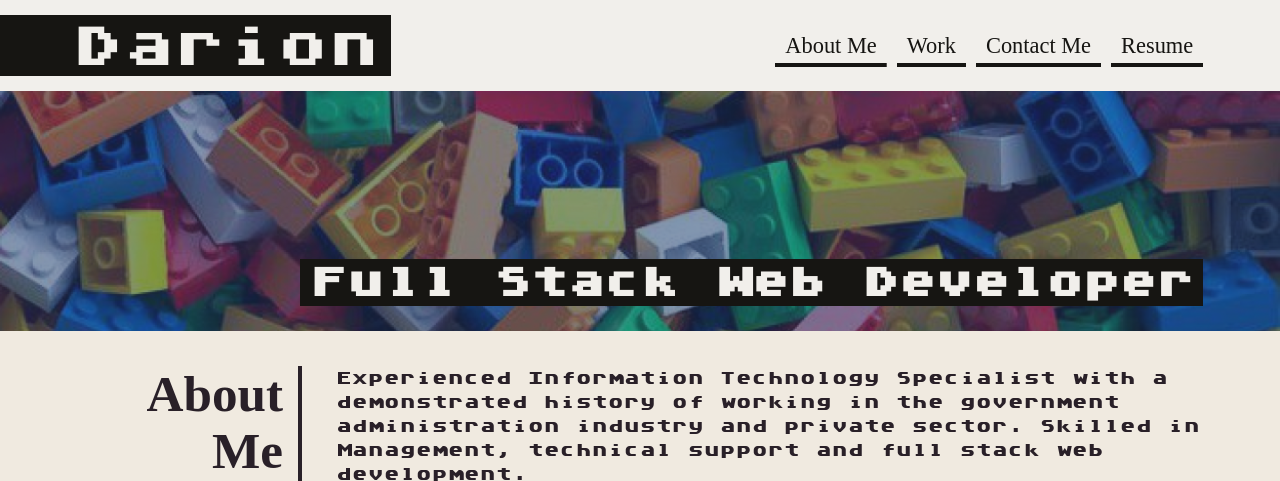
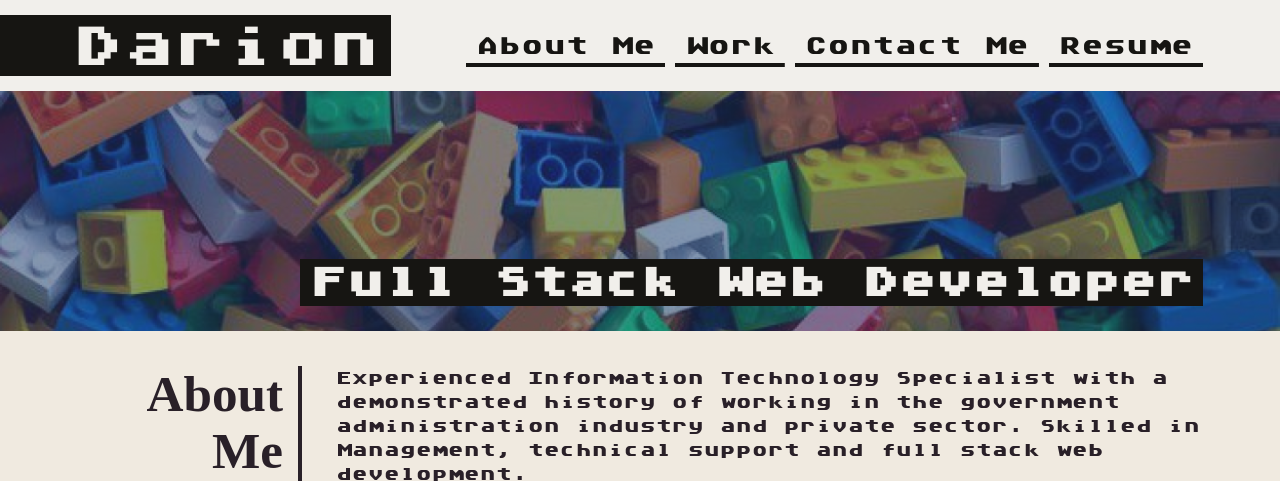
Before and after one commit to darionthetech/Portfolio, a PHP site: page / in a window 1280 px wide. Shown: the top 481 px of the page. Run offline with PHP 8.4, Linux system fonts and the light colour scheme.

```diff
--- a/Main/Assets/CSS/style.css
+++ b/Main/Assets/CSS/style.css
@@ -16,7 +16,7 @@
     font-weight: 100;
 }
 
-  /* brand color palette */
+  /* colors */
     :root {
     --primary: rgb(41, 32, 40);
     --secondary: rgb(22, 21, 18);
@@ -54,7 +54,6 @@ header {
     flex-wrap: wrap;
     align-items: center;
     background-color: var(--tertiary);
-    box-shadow: 0 5px 35px rgba(146, 204, 206, 0.4);
 }
 
 header h1 {
@@ -72,6 +71,7 @@ nav {
     display: flex;
     flex-direction: row;
     flex-wrap: wrap;
+    font-family: 'atariClassicSmooth';
 }
 
 nav a {
```
Also changed, not shown: Main/package.json (added, +19 -0 lines).
